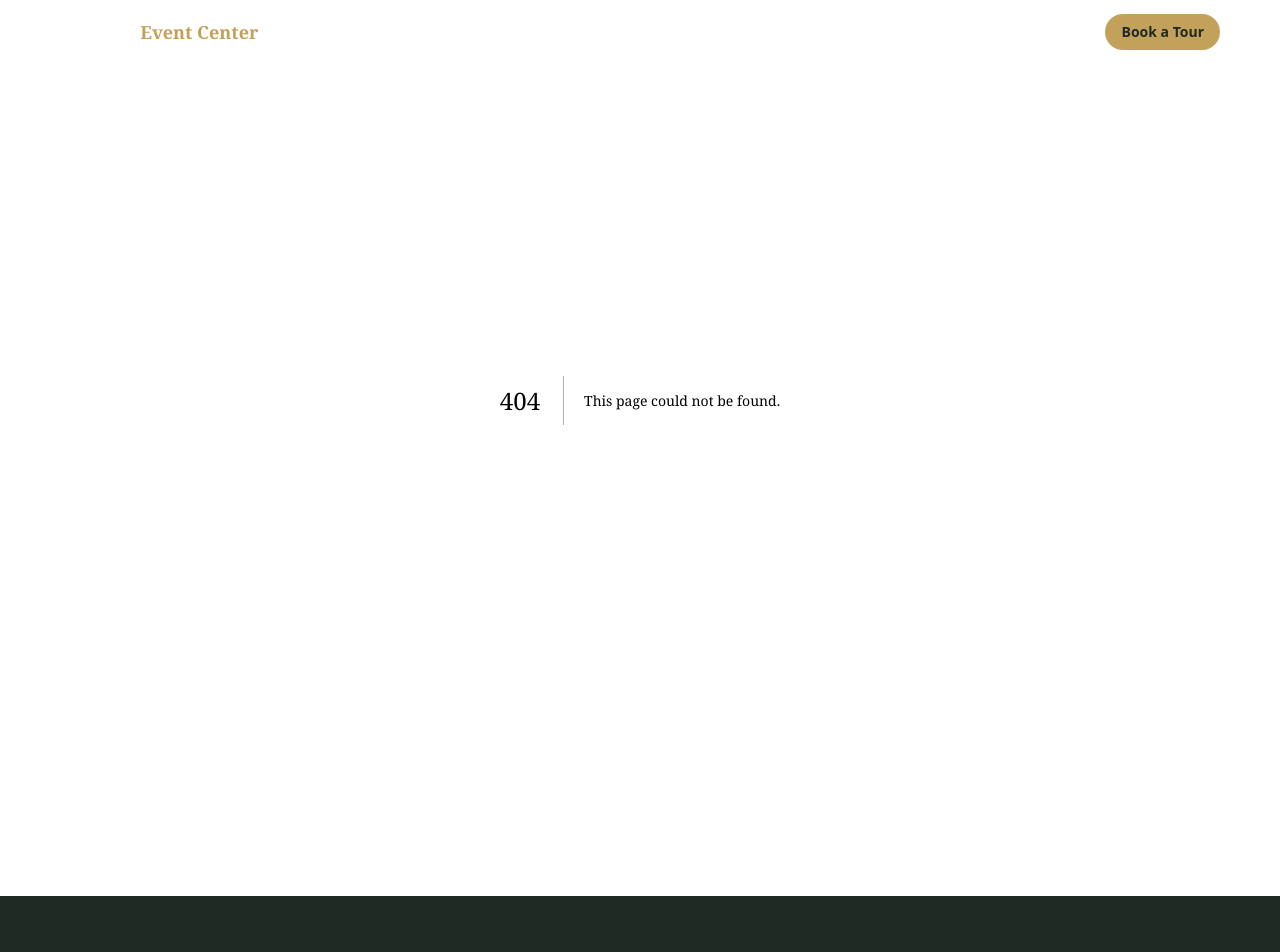
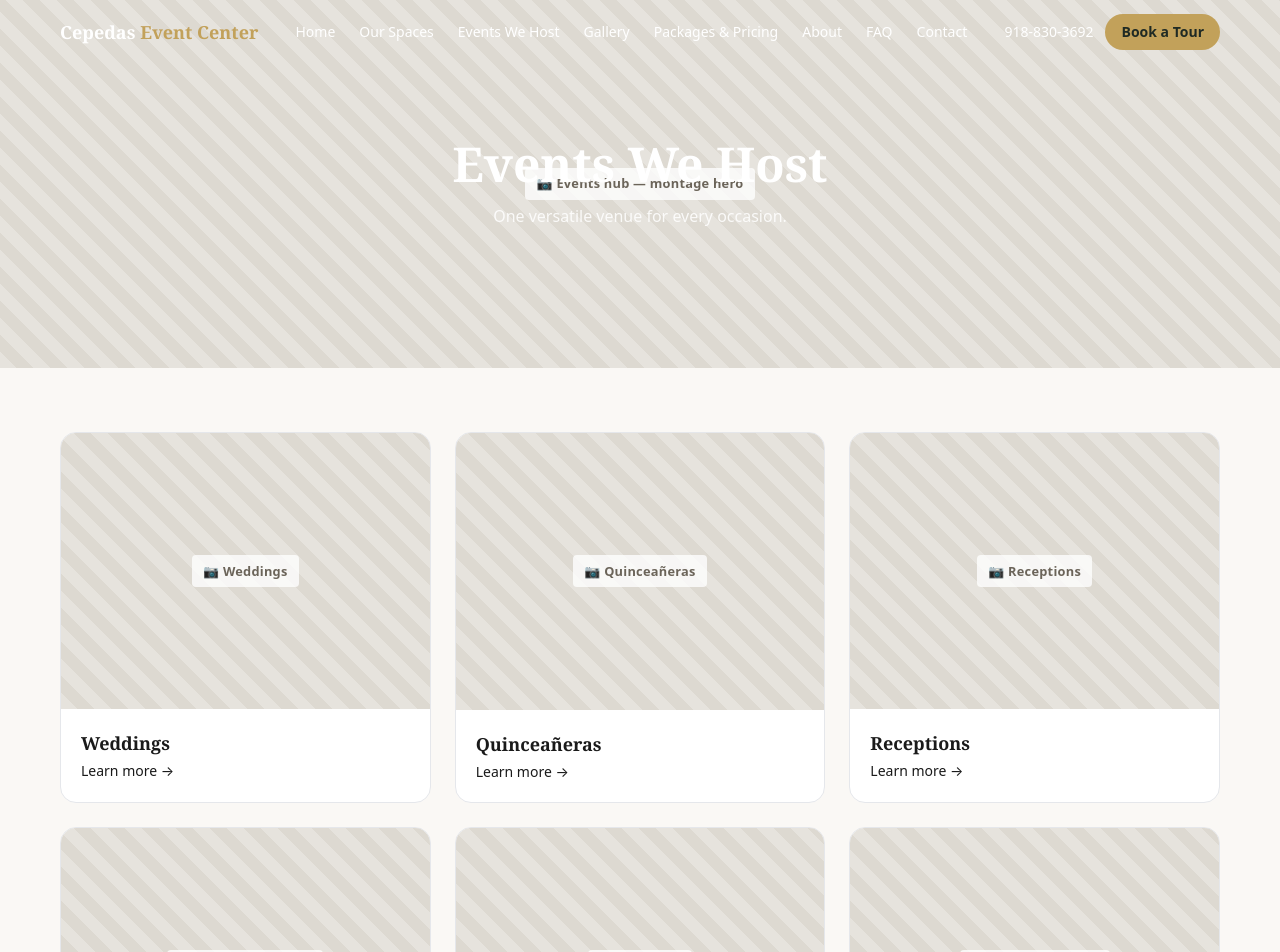
Before and after one commit to gonzalezcap/cepedas-event-center, a Next.js app: page /events in a window 1280 px wide. Before the commit this address had no page. Shown: the top 952 px of the page. Built offline with nearby package versions, Linux system fonts and the light colour scheme.

Commit message:
Add Events hub page

```diff
--- /dev/null
+++ b/app/events/page.tsx
@@ -0,0 +1,30 @@
+import Link from "next/link";
+import PageHero from "@/components/PageHero";
+import PhotoPlaceholder from "@/components/PhotoPlaceholder";
+import { EVENT_TYPES } from "@/lib/site";
+
+export const metadata = {
+  title: "Events We Host | Weddings, Quinceañeras, Corporate & More",
+  description: "From weddings and quinceañeras to corporate events and banquets, Cepedas Event Center in Tulsa hosts every celebration. Explore event types.",
+};
+
+export default function EventsHub() {
+  return (
+    <>
+      <PageHero title="Events We Host" subtitle="One versatile venue for every occasion." photo="Events hub — montage hero" />
+      <section className="max-w-content mx-auto px-5 py-16">
+        <div className="grid grid-cols-1 sm:grid-cols-2 lg:grid-cols-3 gap-6">
+          {EVENT_TYPES.map((e) => (
+            <Link key={e.slug} href={e.slug} className="group rounded-2xl overflow-hidden border hover:shadow-lg transition bg-white">
+              <PhotoPlaceholder label={e.label} aspect="aspect-[4/3]" />
+              <div className="p-5">
+                <h3 className="text-lg font-semibold group-hover:text-accent">{e.label}</h3>
+                <p className="text-ink/60 text-sm mt-1">Learn more →</p>
+              </div>
+            </Link>
+          ))}
+        </div>
+      </section>
+    </>
+  );
+}
```
